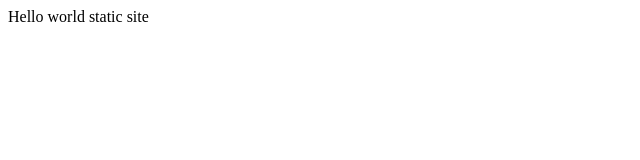
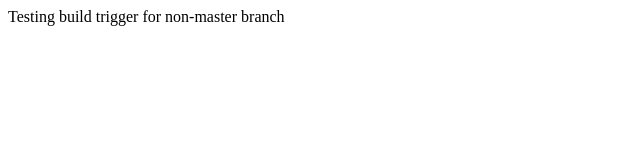
Before and after one commit to tyleung/MSBD5005-Esports, a plain HTML site: page client/index.html in a window 1280 px wide. Shown: the whole page, without its empty margins (0-640 px from the left). Drawn offline with Linux system fonts and the light colour scheme.

Commit message:
test build trigger for non-master branch

```diff
--- a/client/index.html
+++ b/client/index.html
@@ -1,6 +1,6 @@
 <html>
     <header><title>e sportsssss</title></header>
     <body>
-        Hello world static site
+        Testing build trigger for non-master branch
     </body>
 </html>
```
